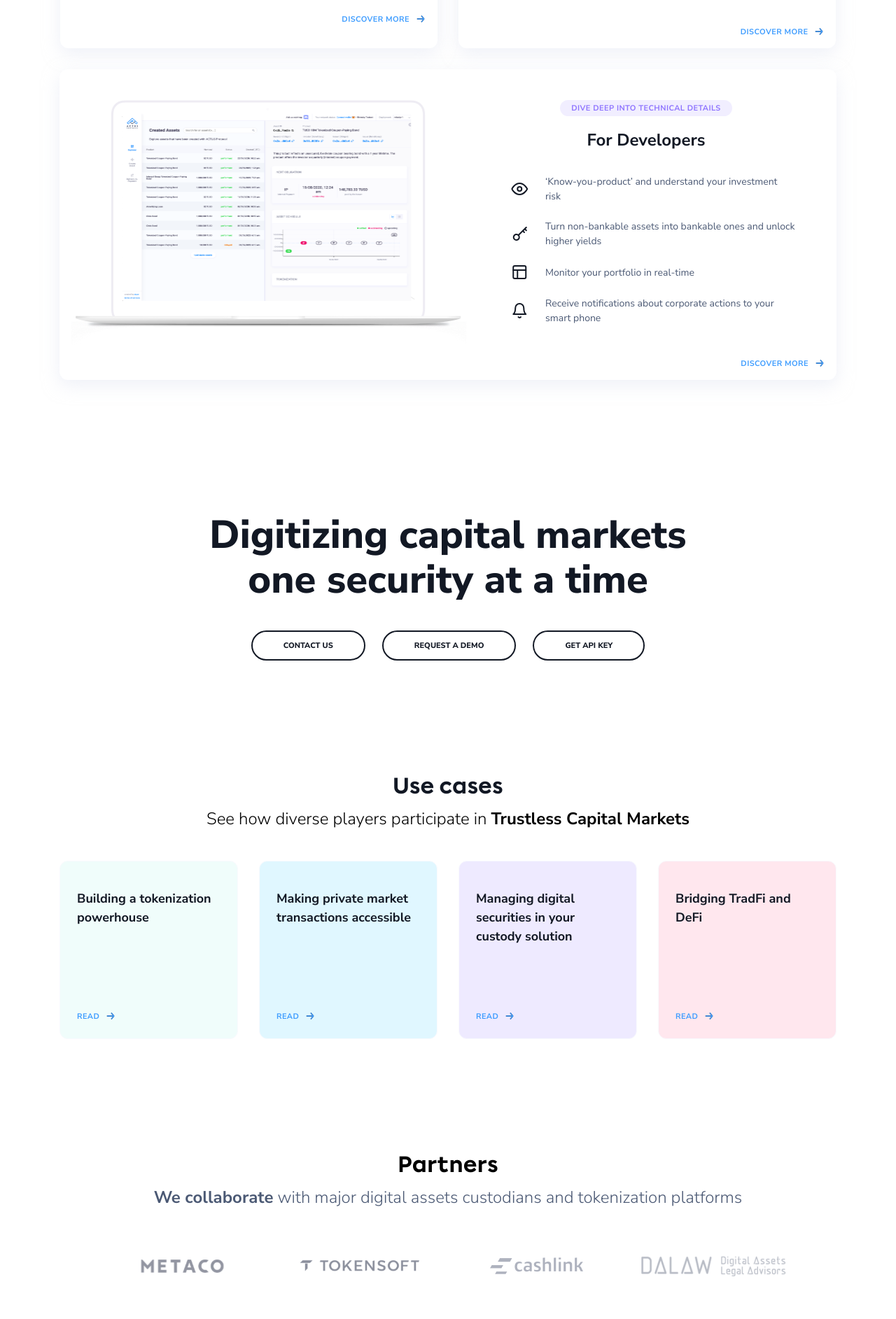
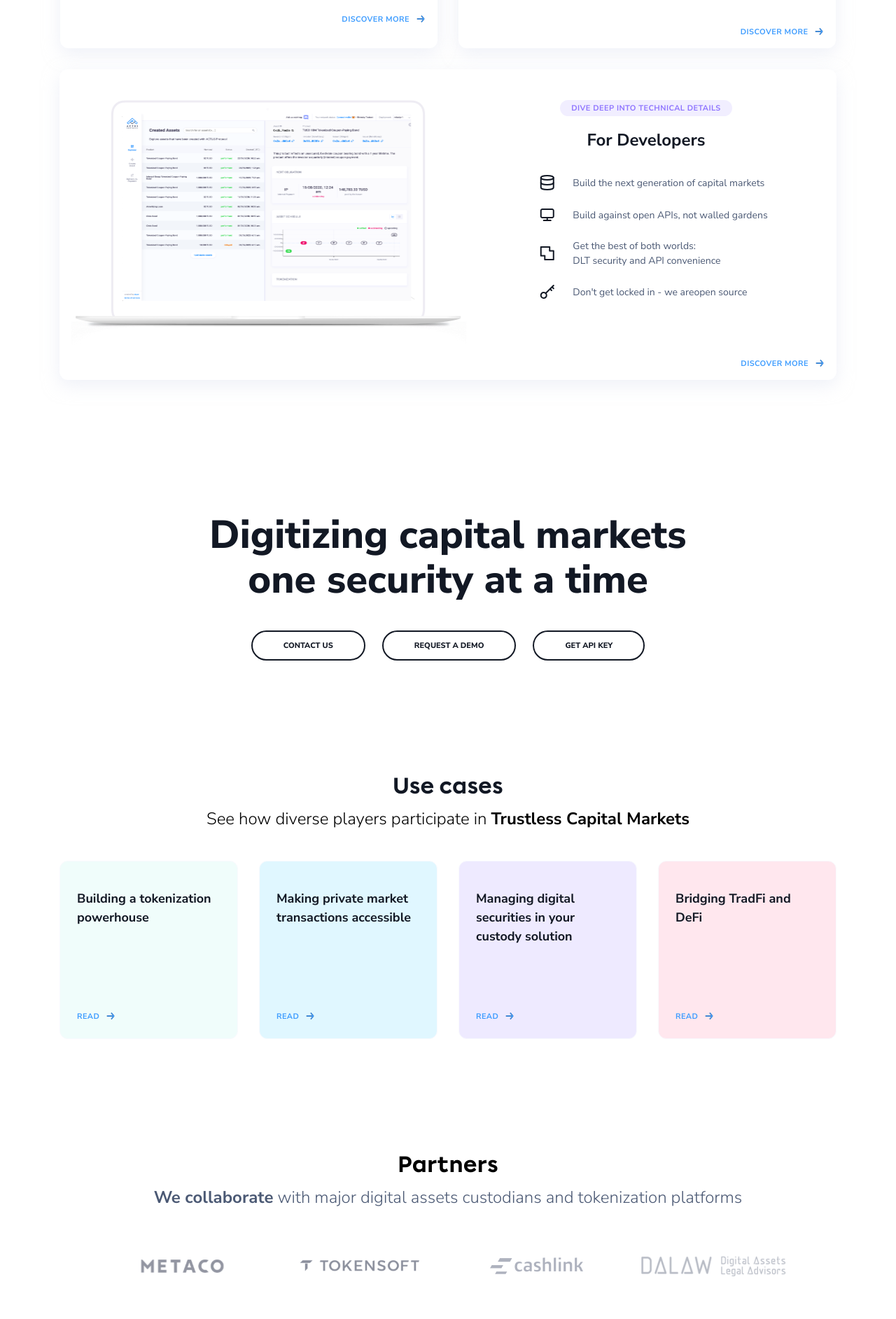
Before and after one commit to atpar/atpar.github.io, a Jekyll site: the page built from index.html, in a window 1280 px wide. Shown: the part 3023-4908 px from the top of the page at 70% size. Built offline with Jekyll 4.4.1, drawn with Linux system fonts in a browser that asks for light colours; some web fonts are replaced; comment, search, counter and statistics services are not loaded.

Commit message:
small fixes

```diff
--- a/_includes/footer.html
+++ b/_includes/footer.html
@@ -1,7 +1,9 @@
 <footer class="footer">
   <div class="container">
     <div class="footer__row">
-      <img class="logo" src="/assets/images/logo-light@1x.png" srcset="/assets/images/logo-light@2x.png" alt="logo">
+      <a href="/" class="logo-link">
+        <img class="logo" src="/assets/images/logo-light@1x.png" srcset="/assets/images/logo-light@2x.png" alt="logo">
+      </a>
       <div class="footer-nav">
         <ul class="footer-nav__list">
           <li class="footer-nav__item">
@@ -99,6 +101,6 @@
         </a>
       </li>
     </ul>
-    <a href="" class="footer-bottom__text">Copyright © 2020</a>
+    <p class="footer-bottom__text">Copyright © 2020</p>
   </div>
 </footer>
--- a/assets/styles/layout/_home.sass
+++ b/assets/styles/layout/_home.sass
@@ -327,6 +327,7 @@
 
 .features-card__row
   display: flex
+  align-items: flex-start
   margin-bottom: 16px
 
   +media(m, 90px)
--- a/assets/styles/layout/_product.sass
+++ b/assets/styles/layout/_product.sass
@@ -115,6 +115,8 @@
   display: flex
 
 .security__slogan
+  max-width: 470px
+  width: 100%
   padding-top: 40px
   text-align: left
 
--- a/index.html
+++ b/index.html
@@ -166,20 +166,21 @@ id: index
 							<h3 class="features-card__title">For Developers</h3>
 							<ul class="features-card__list">
 								<li class="features-card__item">
-									<img src="/assets/images/icons/eye.svg" alt="eye">
-									‘Know-you-product’ and understand your investment risk
+									<img src="/assets/images/icons/database.svg" alt="database">
+									Build the next generation of capital markets
+								</li>
+								<li class="features-card__item">
+									<img src="/assets/images/icons/monitor.svg" alt="monitor">
+									Build against open APIs, not walled gardens
+								</li>
+								<li class="features-card__item">
+									<img src="/assets/images/icons/rectangles.svg" alt="rectangles">
+									Get the best of both worlds: <br>
+									DLT security and API convenience
 								</li>
 								<li class="features-card__item">
 									<img src="/assets/images/icons/key.svg" alt="key">
-									Turn non-bankable assets into bankable ones and unlock higher yields
-								</li>
-								<li class="features-card__item">
-									<img src="/assets/images/icons/portfolio.svg" alt="portfolio">
-									Monitor your portfolio in real-time
-								</li>
-								<li class="features-card__item">
-									<img src="/assets/images/icons/bell.svg" alt="bell">
-									Receive notifications about corporate actions to your smart phone
+									Don't get locked in - we areopen source
 								</li>
 							</ul>
 						</div>
```
